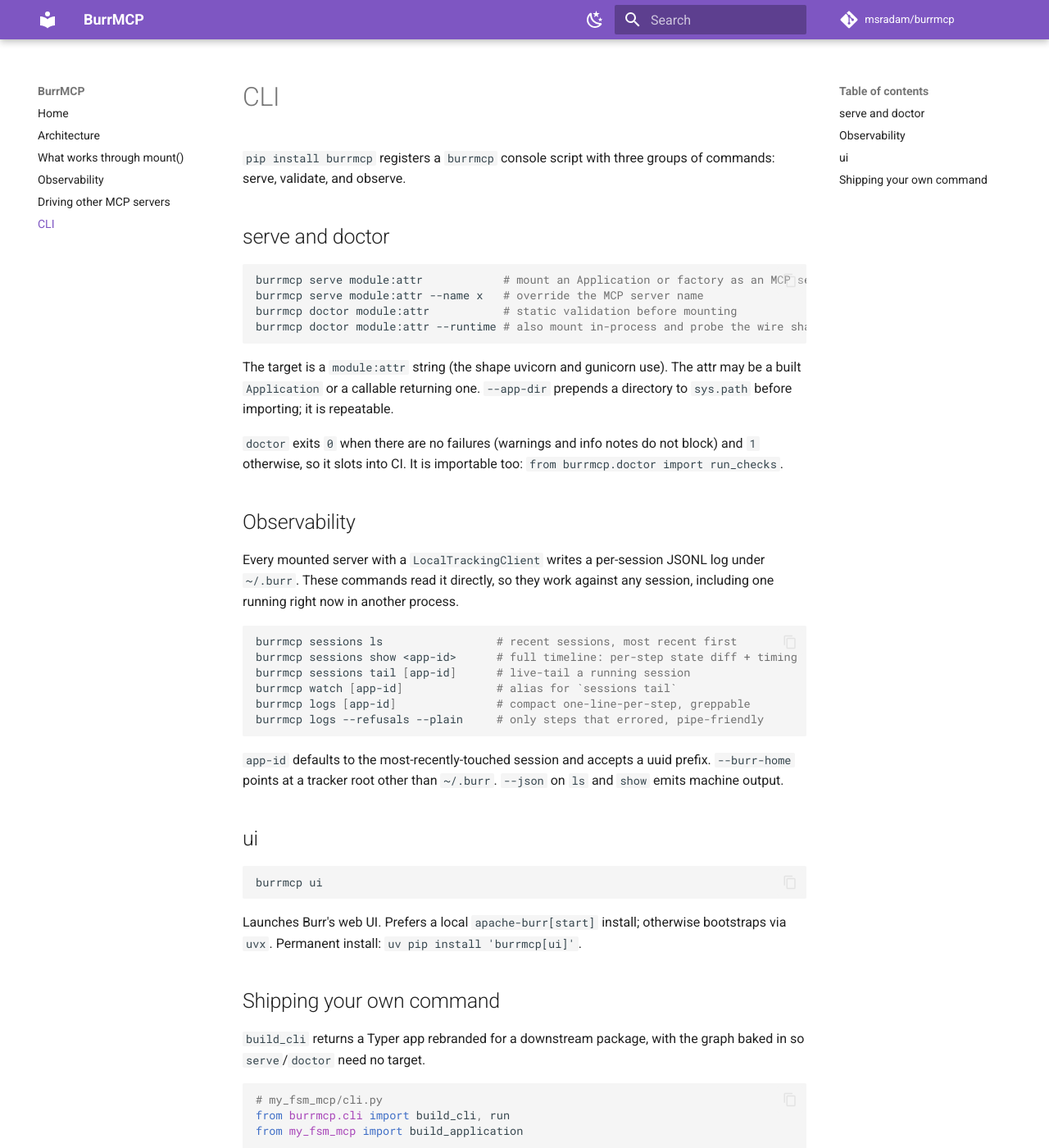
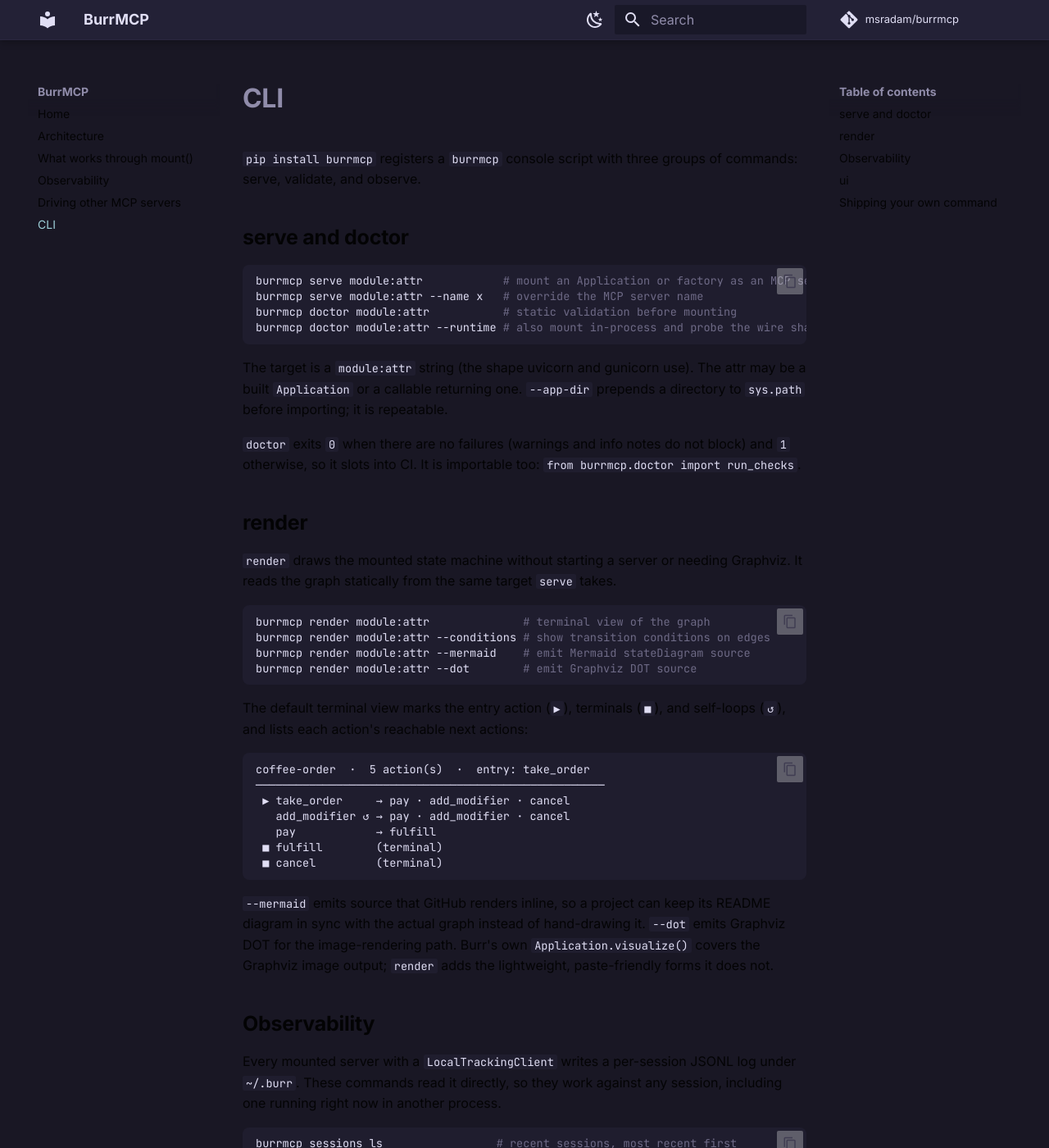
Before and after one commit to msradam/burrmcp, an MkDocs documentation site: the page built from docs/cli.md, in a window 1280 px wide and 1400 px high. Shown: the whole window at 82% size. Built offline with MkDocs 1.6.1 and Material for MkDocs 9.7.7, drawn with Linux system fonts in a browser that asks for light colours; comment, search, counter and statistics services are not loaded; some of the changed text lies outside the part shown.

Commit message:
feat: burrmcp render + build_cli upstream; Rose Pine docs theme (v0.1.1)
Add `burrmcp render <target>`: draw the mounted state machine in the terminal
(entry/terminal/loop markers + reachable edges), with --mermaid and --dot
export. Reads the graph statically, no server or Graphviz needed. Burr's
visualize() covers the Graphviz image path; render adds the paste-friendly
forms it omits.

Add an `upstream` parameter to build_cli, forwarded to mount, so a rebranded
CLI's actions can call other MCP servers via call_upstream.

Restyle the docs site with a Rose Pine theme matching the CLI palette, Inter +
JetBrains Mono fonts, and Mermaid rendering. Add a graph diagram to the
architecture page.

````diff
--- a/docs/cli.md
+++ b/docs/cli.md
@@ -19,6 +19,37 @@
 `doctor` exits `0` when there are no failures (warnings and info notes do not
 block) and `1` otherwise, so it slots into CI. It is importable too:
 `from burrmcp.doctor import run_checks`.
+
+## render
+
+`render` draws the mounted state machine without starting a server or needing
+Graphviz. It reads the graph statically from the same target `serve` takes.
+
+```bash
+burrmcp render module:attr              # terminal view of the graph
+burrmcp render module:attr --conditions # show transition conditions on edges
+burrmcp render module:attr --mermaid    # emit Mermaid stateDiagram source
+burrmcp render module:attr --dot        # emit Graphviz DOT source
+```
+
+The default terminal view marks the entry action (`▶`), terminals (`■`), and
+self-loops (`↺`), and lists each action's reachable next actions:
+
+```
+coffee-order  ·  5 action(s)  ·  entry: take_order
+────────────────────────────────────────────────────
+ ▶ take_order     → pay · add_modifier · cancel
+   add_modifier ↺ → pay · add_modifier · cancel
+   pay            → fulfill
+ ■ fulfill        (terminal)
+ ■ cancel         (terminal)
+```
+
+`--mermaid` emits source that GitHub renders inline, so a project can keep its
+README diagram in sync with the actual graph instead of hand-drawing it. `--dot`
+emits Graphviz DOT for the image-rendering path. Burr's own `Application.visualize()`
+covers the Graphviz image output; `render` adds the lightweight, paste-friendly
+forms it does not.
 
 ## Observability
 
@@ -85,3 +116,17 @@
 
 `application` is optional. When omitted, the CLI behaves like the default
 `burrmcp` and requires a `module:attr` target on `serve`/`doctor`.
+
+To let the rebranded server drive other MCP servers, pass `upstream`. It is
+forwarded to `mount`, so action bodies can call `call_upstream(server, tool,
+args)`:
+
+```python
+cli = build_cli(
+    "my-fsm-mcp",
+    application=build_application,
+    upstream={"fs": {"command": "npx", "args": ["-y", "@modelcontextprotocol/server-filesystem", "."]}},
+)
+```
+
+See [Driving other MCP servers](upstream.md) for the action-body side.
--- /dev/null
+++ b/docs/stylesheets/extra.css
@@ -0,0 +1,56 @@
+/* Rose Pine theme for the docs, matching the CLI palette.
+   https://rosepinetheme.com */
+
+[data-md-color-scheme="rose-pine"] {
+  --md-default-bg-color: #191724;       /* base */
+  --md-default-fg-color: #e0def4;       /* text */
+  --md-default-fg-color--light: #908caa; /* subtle */
+  --md-default-fg-color--lighter: #6e6a86; /* muted */
+  --md-default-fg-color--lightest: #403d52;
+
+  --md-primary-fg-color: #232136;       /* header / nav surface */
+  --md-primary-fg-color--light: #2a273f;
+  --md-primary-fg-color--dark: #191724;
+  --md-primary-bg-color: #e0def4;
+  --md-primary-bg-color--light: #908caa;
+
+  --md-accent-fg-color: #c4a7e7;        /* iris */
+  --md-accent-fg-color--transparent: rgba(196, 167, 231, 0.1);
+
+  --md-typeset-a-color: #9ccfd8;        /* foam links */
+
+  --md-code-bg-color: #1f1d2e;          /* surface */
+  --md-code-fg-color: #e0def4;
+  --md-code-hl-keyword-color: #c4a7e7;  /* iris */
+  --md-code-hl-function-color: #ebbcba; /* rose */
+  --md-code-hl-string-color: #f6c177;   /* gold */
+  --md-code-hl-number-color: #eb6f92;   /* love */
+  --md-code-hl-comment-color: #6e6a86;  /* muted */
+  --md-code-hl-name-color: #e0def4;
+  --md-code-hl-operator-color: #908caa;
+
+  --md-typeset-mark-color: rgba(246, 193, 119, 0.25);
+  --md-footer-bg-color: #1f1d2e;
+  --md-footer-bg-color--dark: #191724;
+}
+
+[data-md-color-scheme="rose-pine"] .md-header,
+[data-md-color-scheme="rose-pine"] .md-tabs {
+  border-bottom: 1px solid #2a273f;
+}
+
+/* Slightly tighter, more readable measure and softer code blocks. */
+.md-typeset pre > code {
+  border-radius: 8px;
+}
+
+.md-typeset h1,
+.md-typeset h2 {
+  font-weight: 600;
+  letter-spacing: -0.01em;
+}
+
+/* Mermaid diagrams: give them room to breathe. */
+.md-typeset .mermaid {
+  margin: 1.2rem 0;
+}
--- a/mkdocs.yml
+++ b/mkdocs.yml
@@ -8,23 +8,33 @@
 theme:
   name: material
   palette:
+    - scheme: rose-pine
+      toggle:
+        icon: material/weather-night
+        name: Switch to light mode
     - scheme: default
       primary: deep purple
       accent: deep purple
       toggle:
-        icon: material/weather-night
+        icon: material/weather-sunny
         name: Switch to dark mode
-    - scheme: slate
-      primary: deep purple
-      accent: deep purple
-      toggle:
-        icon: material/weather-sunny
-        name: Switch to light mode
+  font:
+    text: Inter
+    code: JetBrains Mono
   features:
+    - navigation.instant
+    - navigation.tracking
     - navigation.sections
     - navigation.top
+    - navigation.footer
     - content.code.copy
+    - content.code.annotate
     - search.suggest
+    - search.highlight
+    - toc.follow
+
+extra_css:
+  - stylesheets/extra.css
 
 nav:
   - Home: index.md
@@ -38,6 +48,14 @@
   - admonition
   - toc:
       permalink: true
-  - pymdownx.highlight
-  - pymdownx.superfences
+  - pymdownx.highlight:
+      anchor_linenums: true
+  - pymdownx.inlinehilite
+  - pymdownx.superfences:
+      custom_fences:
+        - name: mermaid
+          class: mermaid
+          format: !!python/name:pymdownx.superfences.fence_code_format
+  - pymdownx.tabbed:
+      alternate_style: true
   - tables
--- a/pyproject.toml
+++ b/pyproject.toml
@@ -1,6 +1,6 @@
 [project]
 name = "burrmcp"
-version = "0.1.0"
+version = "0.1.1"
 description = "Mount Burr state-machine Applications as MCP servers."
 readme = "README.md"
 requires-python = ">=3.11,<3.14"
````
Also changed, not shown: README.md (+1 -1 lines), docs/architecture.md (+21 -0 lines), 3 other files.
